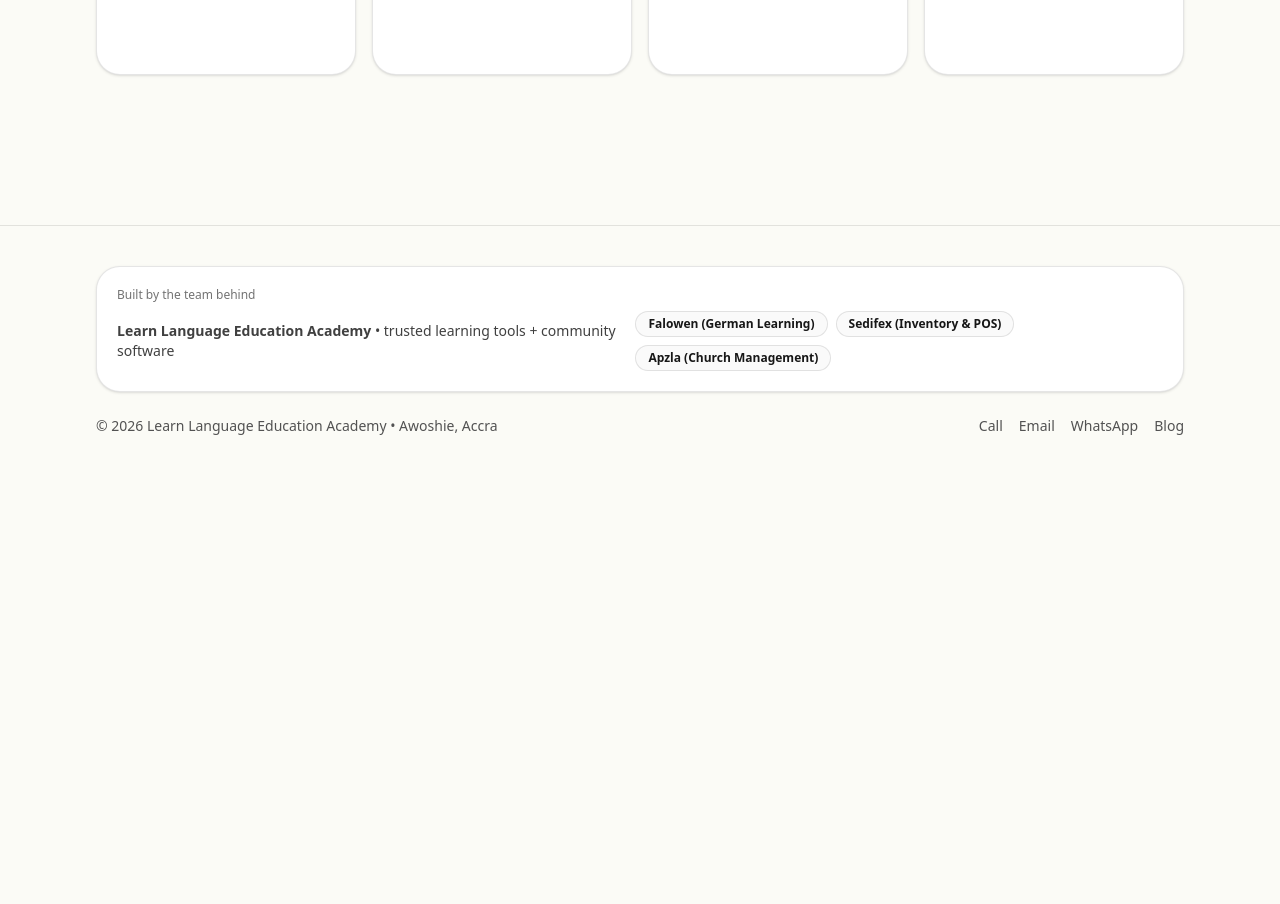
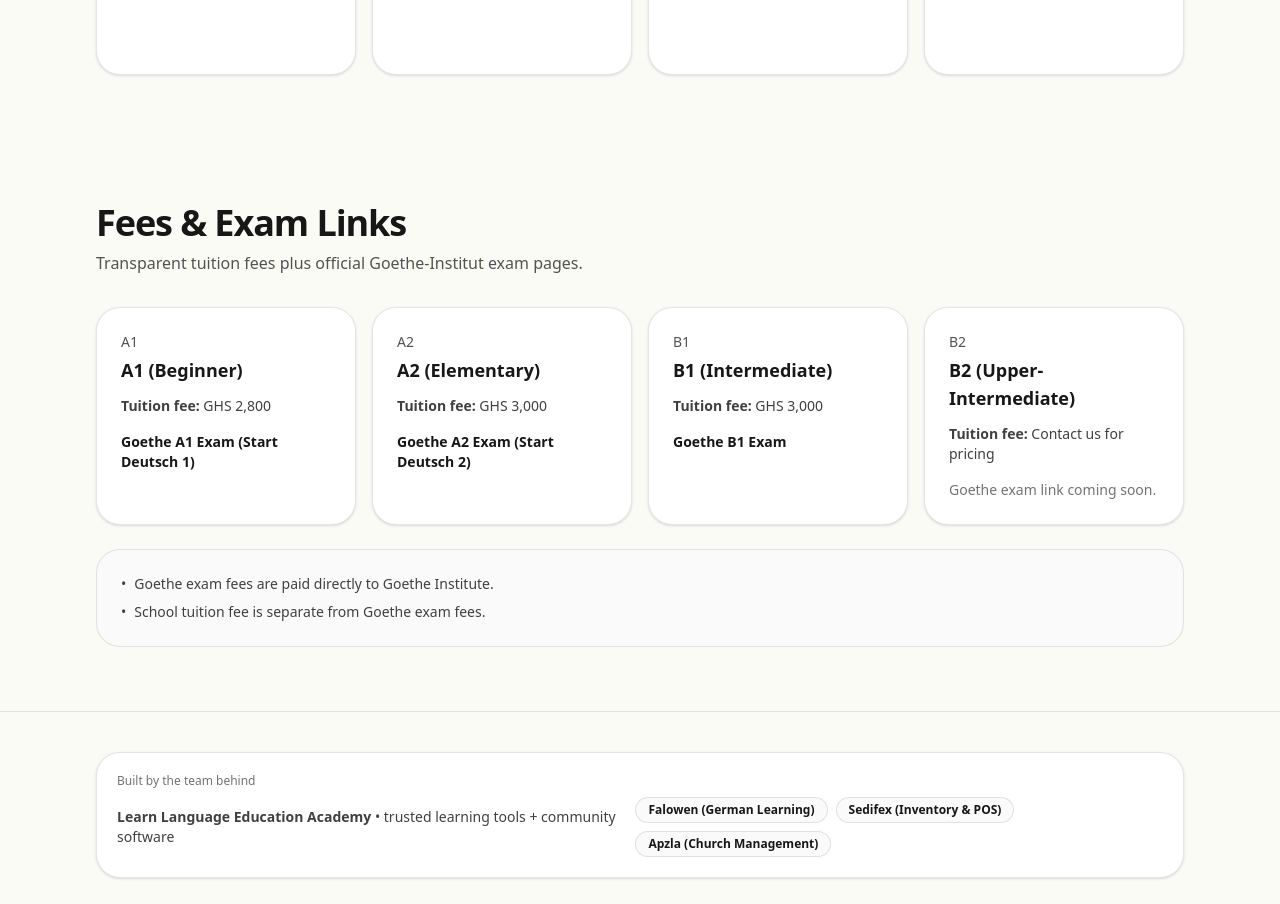
Before and after one commit to learngermanghana/learngermanghana-site, a Next.js app: page /courses in a window 1280 px wide. Shown: the part 400-1304 px from the top of the page. Before the commit the page ends 876 px from the top, so only its background shows below. Built offline with nearby package versions, Linux system fonts and the light colour scheme.

Commit message:
Add fees and Goethe exam links to courses

```diff
--- a/src/app/courses/page.tsx
+++ b/src/app/courses/page.tsx
@@ -1,6 +1,6 @@
 import { Container } from "@/components/Container";
 import { SectionTitle } from "@/components/SectionTitle";
-import { courses } from "@/data/content";
+import { courses, feeNotes, goetheExamLinks, tuitionFeesGHS } from "@/data/content";
 import { CTA } from "@/lib/site";
 
 export default function CoursesPage() {
@@ -23,6 +23,51 @@ export default function CoursesPage() {
           ))}
         </div>
       </section>
+
+      <section className="py-12 sm:py-16">
+        <SectionTitle title="Fees & Exam Links" subtitle="Transparent tuition fees plus official Goethe-Institut exam pages." />
+
+        <div className="grid gap-4 md:grid-cols-2 lg:grid-cols-4">
+          {courses.map((course) => {
+            const fee = tuitionFeesGHS[course.level];
+            const examLink = goetheExamLinks[course.level];
+
+            return (
+              <div key={`fees-${course.level}`} className="rounded-3xl border border-black/10 bg-white p-6 shadow-sm">
+                <div className="text-sm text-neutral-600">{course.level}</div>
+                <div className="mt-1 text-lg font-semibold">{course.title}</div>
+                <div className="mt-3 text-sm text-neutral-700">
+                  <span className="font-semibold">Tuition fee:</span>{" "}
+                  {fee ? `GHS ${fee.toLocaleString("en-GH")}` : "Contact us for pricing"}
+                </div>
+                {examLink ? (
+                  <a
+                    href={examLink.href}
+                    target="_blank"
+                    rel="noreferrer"
+                    className="mt-4 inline-flex text-sm font-semibold text-brand-950 hover:underline"
+                  >
+                    {examLink.label}
+                  </a>
+                ) : (
+                  <div className="mt-4 text-sm text-neutral-500">Goethe exam link coming soon.</div>
+                )}
+              </div>
+            );
+          })}
+        </div>
+
+        <div className="mt-6 rounded-3xl border border-black/10 bg-neutral-50 p-6 text-sm text-neutral-700">
+          <ul className="grid gap-2">
+            {feeNotes.map((note) => (
+              <li key={note} className="flex gap-2">
+                <span className="text-brand-950">•</span>
+                <span>{note}</span>
+              </li>
+            ))}
+          </ul>
+        </div>
+      </section>
     </Container>
   );
 }
```
